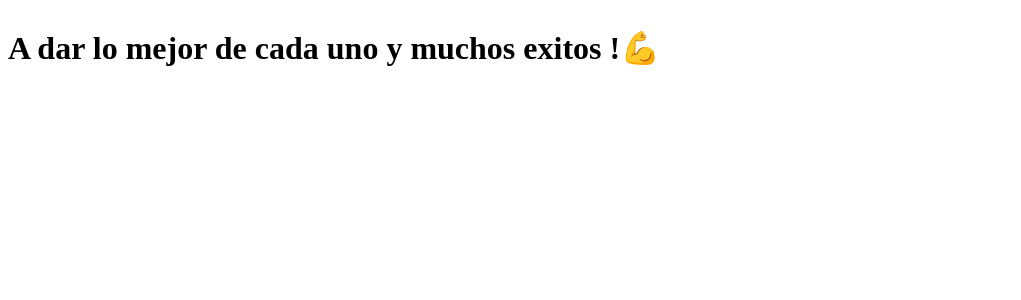
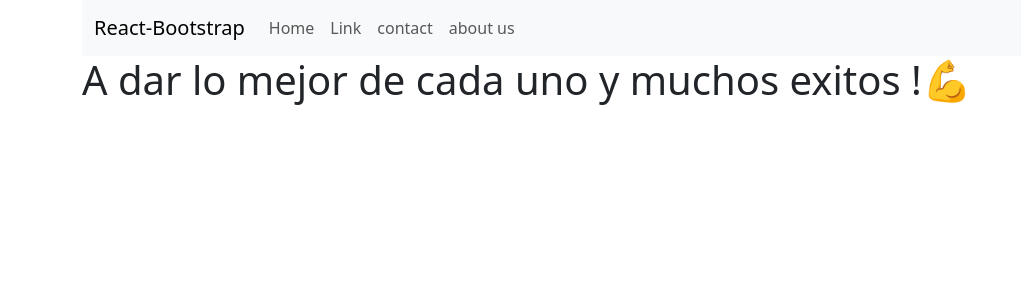
Before and after one commit to CosmeNicolas/ProyectoHotelFrontEnd, a React (Vite) app: page / in a window 1280 px wide. Shown: the top 300 px of the page, without its empty margins (0-1021 px from the left). Built offline with nearby package versions, Linux system fonts and the light colour scheme.

Commit message:
agregue el maquetado del componente de la barra de navegacion sin estilos

```diff
--- a/src/App.jsx
+++ b/src/App.jsx
@@ -1,10 +1,13 @@
+import {Container} from 'react-bootstrap'
+import NavBar from './components/common/NavBar';
+import "bootstrap/dist/css/bootstrap.min.css";
 import './App.css'
-import {Container} from 'react-bootstrap'
 function App() {
 
   return (
     <>
      <Container className="main">
+      <NavBar/>
       <h1>A dar lo mejor de cada uno y muchos exitos !💪</h1>
      </Container>
     </>
--- /dev/null
+++ b/src/components/common/NavBar.jsx
@@ -0,0 +1,24 @@
+import Container from 'react-bootstrap/Container';
+import Nav from 'react-bootstrap/Nav';
+import Navbar from 'react-bootstrap/Navbar';
+
+const NavBar = () => {
+  return (
+    <Navbar expand="lg" className="bg-body-tertiary">
+    <Container>
+      <Navbar.Brand href="#home">React-Bootstrap</Navbar.Brand>
+      <Navbar.Toggle aria-controls="basic-navbar-nav" />
+      <Navbar.Collapse id="basic-navbar-nav">
+        <Nav className="me-auto">
+          <Nav.Link href="#home">Home</Nav.Link>
+          <Nav.Link href="#link">Link</Nav.Link>
+          <Nav.Link href="#link">contact</Nav.Link>
+          <Nav.Link href="#link">about us</Nav.Link>
+        </Nav>
+      </Navbar.Collapse>
+    </Container>
+  </Navbar>
+  )
+}
+
+export default NavBar
```
